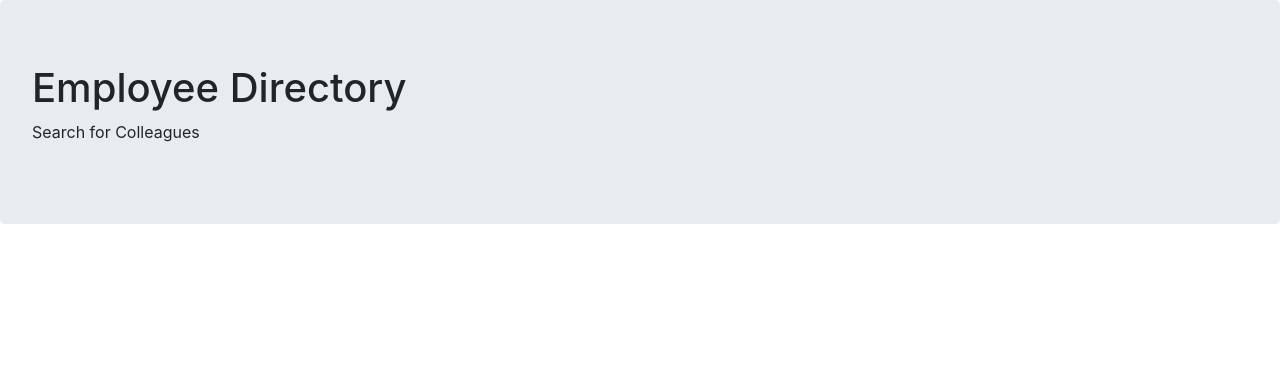
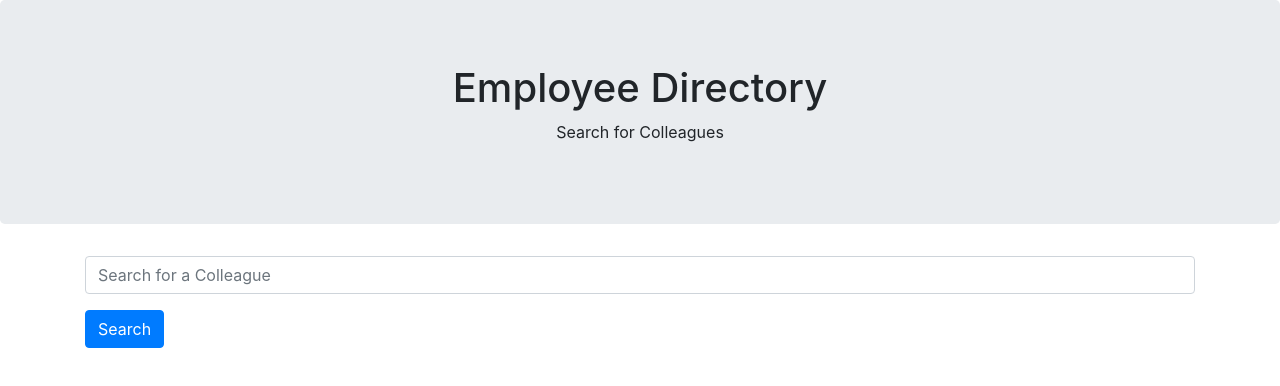
Before and after one commit to lindsaymorris813/employeeDirectory, a React (Create React App) app: page / in a window 1280 px wide. Shown: the top 386 px of the page. Built offline with nearby package versions, Linux system fonts and the light colour scheme.

Commit message:
header, layout files needed

```diff
--- a/src/App.js
+++ b/src/App.js
@@ -1,8 +1,17 @@
 import React from "react";
 import JumboTron from "./components/Jumbotron";
+import SearchField from "./components/SearchField";
 
 function App() {
-  return <JumboTron />;
+  return (
+    <>
+      <JumboTron />
+      <div className="container">
+        <SearchField />
+      </div>
+
+    </>
+  )
 }
 
 export default App;
--- a/src/components/Jumbotron.js
+++ b/src/components/Jumbotron.js
@@ -1,6 +1,6 @@
 function Jumbotron() {
     return (
-        <div className="jumbotron">
+        <div className="jumbotron text-center">
         <h1>Employee Directory</h1>
         <p>Search for Colleagues</p>
     </div>
--- /dev/null
+++ b/src/components/SearchField.js
@@ -0,0 +1,24 @@
+import React from "react";
+
+function SearchForm(props) {
+    return (
+        <form>
+          <div className="form-group">
+            <input
+              onChange={props.handleInputChange}
+              value={props.search}
+              name="search"
+              type="text"
+              className="form-control"
+              placeholder="Search for a Colleague"
+              id="search"
+            />
+            <button onClick={props.handleFormSubmit} className="btn btn-primary mt-3">
+              Search
+            </button>
+          </div>
+        </form>
+      );
+    }
+
+    export default SearchForm;
```
Also changed, not shown: src/components/SearchContainer.js (added), src/components/SearchResults.js (added), 1 other file (tests, documents, lock files or other folders).
